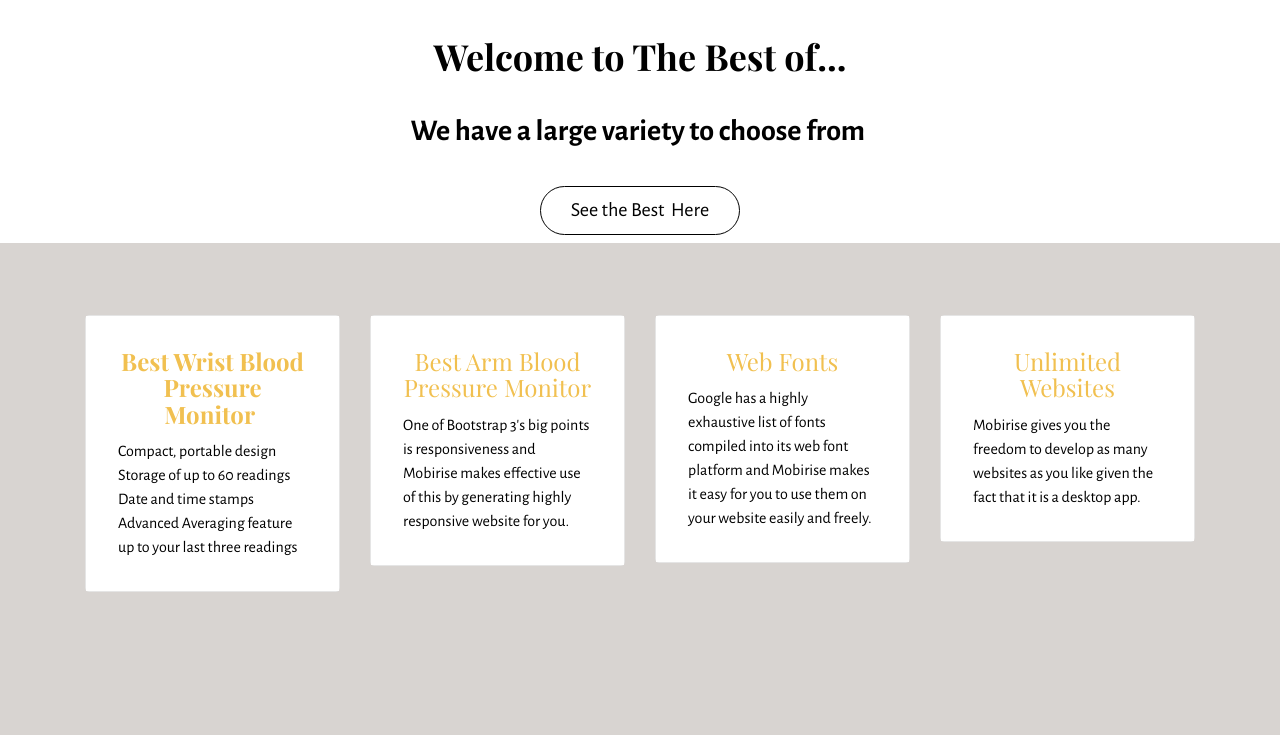
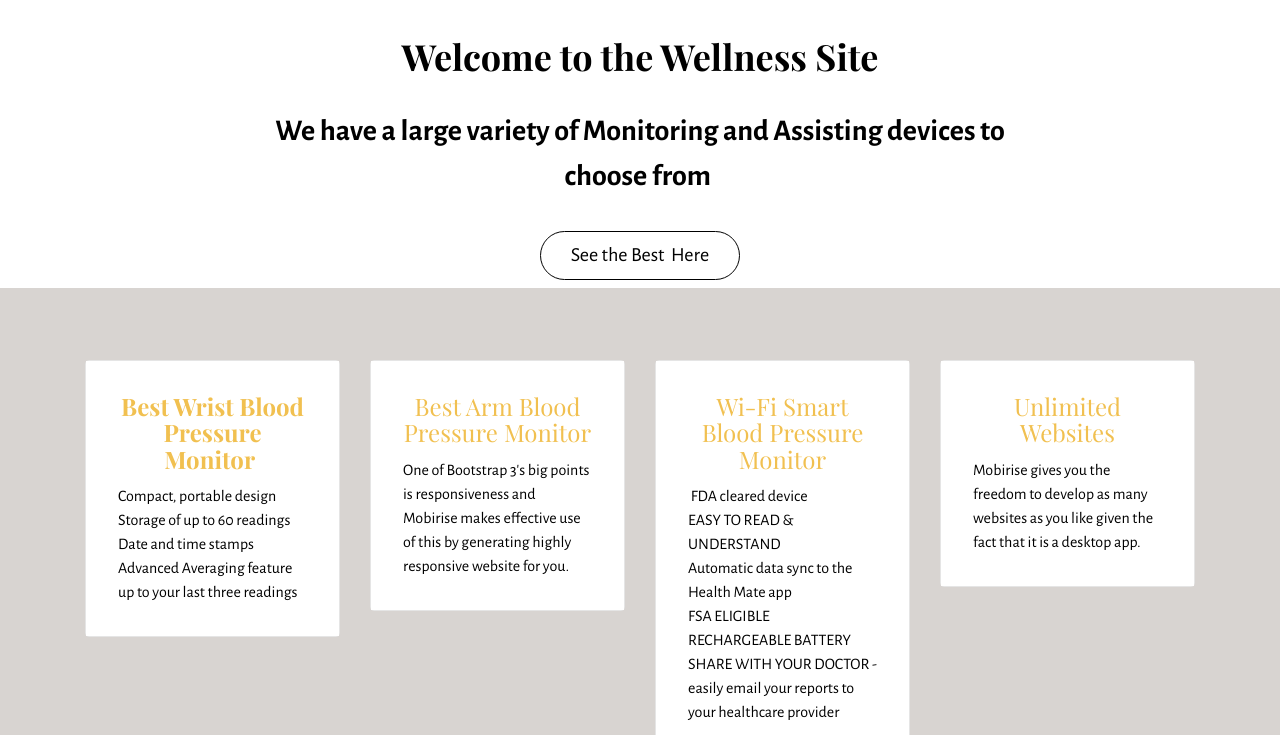
Before and after one commit to keithwgill/HHL, a plain HTML site: page index.html in a window 1280 px wide. Shown: the part 65-800 px from the top of the page. Drawn offline with nearby package versions, Linux system fonts and the light colour scheme.

Commit message:
create github pages

```diff
--- a/index.html
+++ b/index.html
@@ -45,10 +45,10 @@
     <div class="container">
         <div class="row text-xs-center">
             <div class="col-sm-8 col-sm-offset-2">
-                <h2 class="mbr-section-title display-3"><strong>Welcome to The Best of...</strong></h2>
+                <h2 class="mbr-section-title display-3"><strong>Welcome to the Wellness Site</strong></h2>
 
 
-                <div class="lead"><p><strong>We have a large variety to choose from&nbsp;</strong></p></div>
+                <div class="lead"><p><strong>We have a large variety of Monitoring and Assisting devices to choose from&nbsp;</strong></p></div>
                 <div><a class="btn btn-lg btn-secondary-outline" href="https://mobirise.com">See the Best &nbsp;Here</a></div>
             </div>
         </div>
@@ -78,8 +78,10 @@
             <div class="col-sm-6 col-md-3">
                 <div class="card cart-block">
                     <div class="card-block">
-                        <h4 class="card-title text-xs-center"><a href="HomeandHealth.html" target="_blank">Web Fonts</a></h4>
-                        <p class="card-text">Google has a highly exhaustive list of fonts compiled into its web font platform and Mobirise makes it easy for you to use them on your website easily and freely.</p>
+                        <h4 class="card-title text-xs-center"><a href="https://amzn.to/2DOzUOj" target="_blank">Wi-Fi Smart Blood Pressure Monitor</a></h4>
+                        <p class="card-text">&nbsp;FDA cleared device
+<br>EASY TO READ &amp; UNDERSTAND&nbsp;<br>Automatic data sync to the Health Mate app
+<br>FSA ELIGIBLE&nbsp;<br>RECHARGEABLE BATTERY<br>SHARE WITH YOUR DOCTOR - easily email your reports to your healthcare provider</p>
                     </div>
                 </div>
             </div>
```
Also changed, not shown: 1 other file.
